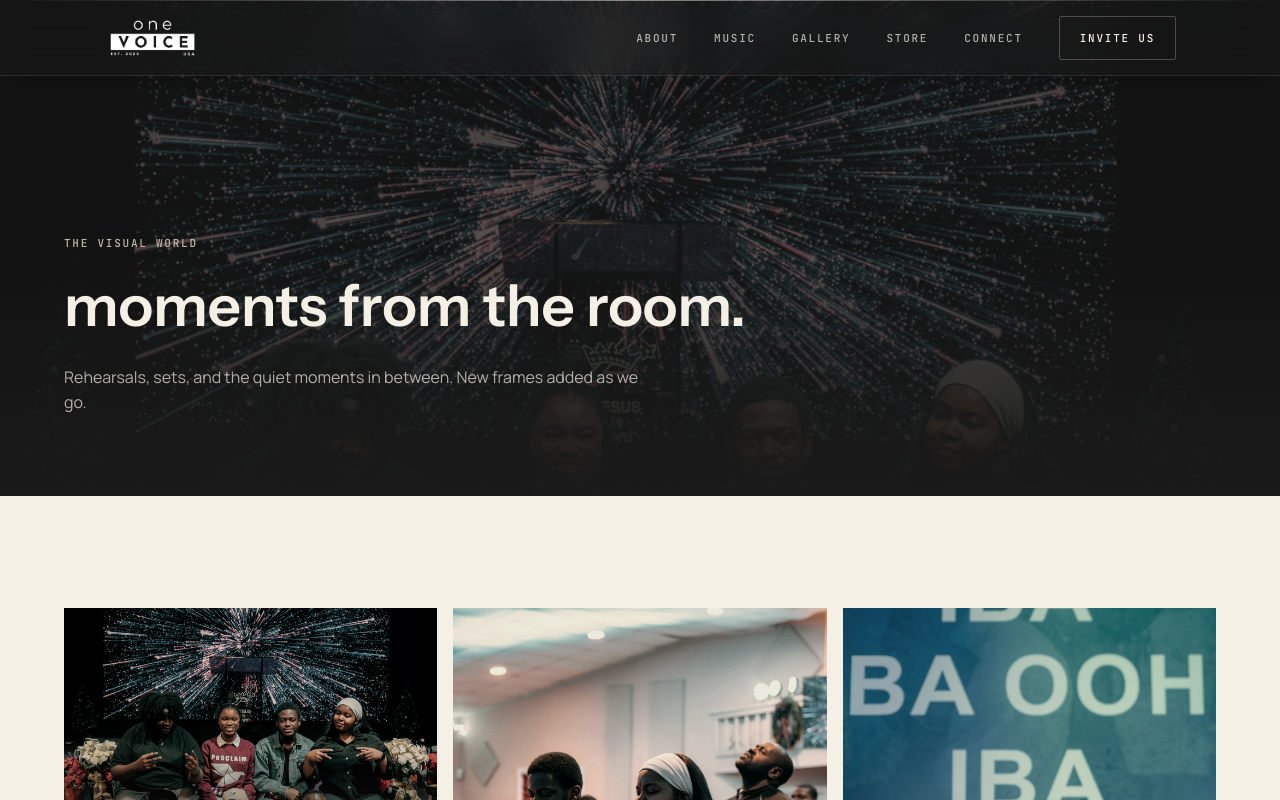
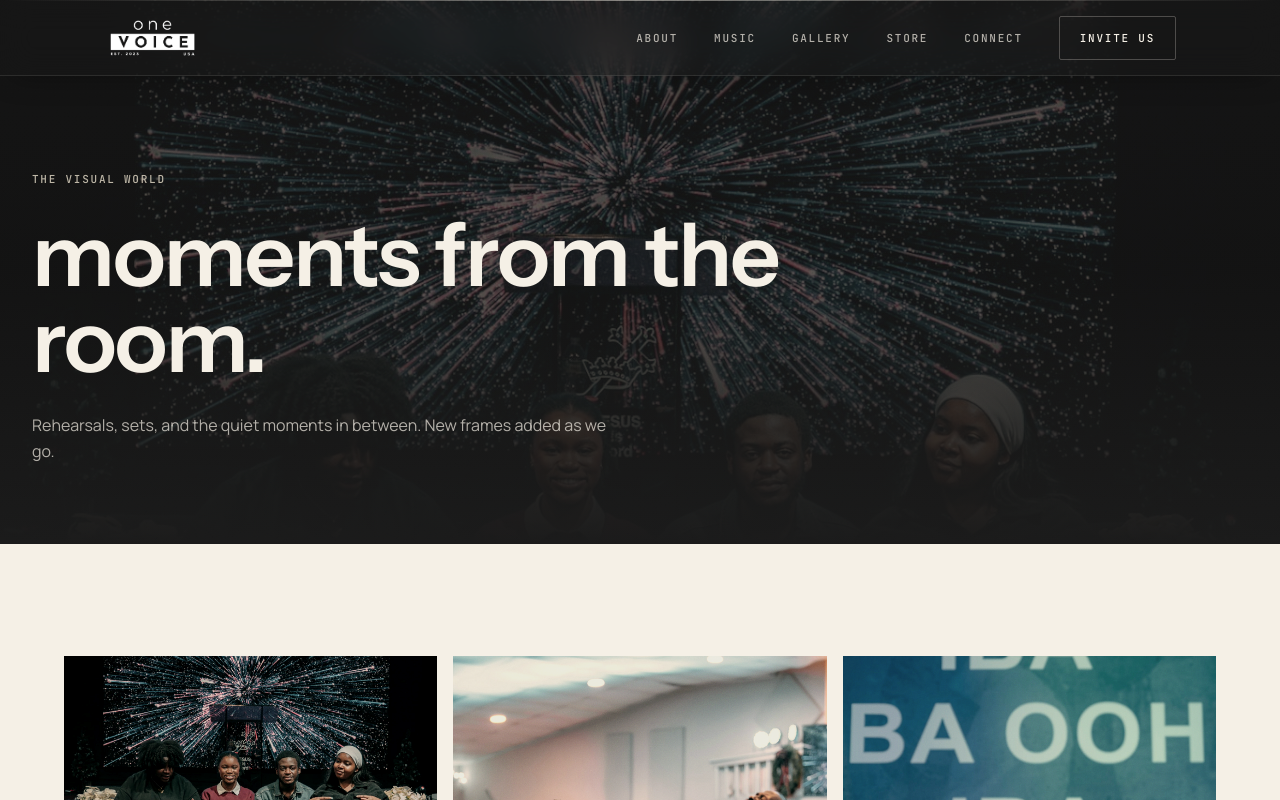
Before and after one commit to eayanwale/onevoice-website, a Next.js app: page /gallery in a window 1280 px wide. Shown: the top 800 px of the page. Built offline with nearby package versions, Linux system fonts and the light colour scheme.

Commit message:
feat: add pagehero, field, and email signup primitives

```diff
--- /dev/null
+++ b/components/EmailSignup.tsx
@@ -0,0 +1,44 @@
+"use client";
+
+import { useId, useState, type FormEvent } from "react";
+
+export default function EmailSignup({ label = "subscribe" }: { label?: string }) {
+  const id = useId();
+  const [email, setEmail] = useState("");
+  const [done, setDone] = useState(false);
+
+  const handleSubmit = (e: FormEvent) => {
+    e.preventDefault();
+    if (!email) return;
+    setDone(true);
+    setEmail("");
+  };
+
+  if (done) {
+    return (
+      <p className="label-text text-warm-sage">you&rsquo;re on the list. talk soon.</p>
+    );
+  }
+
+  return (
+    <form onSubmit={handleSubmit} noValidate>
+      <div className="flex border border-ink/25">
+        <label className="sr-only" htmlFor={id}>
+          email address
+        </label>
+        <input
+          id={id}
+          type="email"
+          value={email}
+          onChange={(e) => setEmail(e.target.value)}
+          placeholder="email address"
+          autoComplete="email"
+          className="min-h-11 min-w-0 flex-1 bg-transparent px-4 py-3.5 text-sm outline-none placeholder:text-ink/45"
+        />
+        <button type="submit" className="btn-solid rounded-none px-5">
+          {label} &rarr;
+        </button>
+      </div>
+    </form>
+  );
+}
--- /dev/null
+++ b/components/Field.tsx
@@ -0,0 +1,25 @@
+import type { ReactNode } from "react";
+
+export default function Field({
+  label,
+  htmlFor,
+  hint,
+  className = "",
+  children,
+}: {
+  label: string;
+  htmlFor: string;
+  hint?: string;
+  className?: string;
+  children: ReactNode;
+}) {
+  return (
+    <div className={`flex flex-col gap-2 ${className}`}>
+      <label htmlFor={htmlFor} className="label-text text-muted">
+        {label}
+      </label>
+      {children}
+      {hint ? <p className="text-xs text-muted">{hint}</p> : null}
+    </div>
+  );
+}
--- a/components/PageHero.tsx
+++ b/components/PageHero.tsx
@@ -21,7 +21,7 @@ export default function PageHero({
   children,
 }: PageHeroProps) {
   return (
-    <section className="relative flex min-h-[62svh] items-end overflow-hidden bg-charcoal pt-32">
+    <section className="relative flex min-h-[68svh] items-end overflow-hidden bg-charcoal pt-32">
       {image ? (
         <div className="absolute inset-0">
           <DuotonePhoto
@@ -33,28 +33,23 @@ export default function PageHero({
           />
           <div className="absolute inset-0 bg-gradient-to-t from-charcoal via-charcoal/70 to-charcoal/75" />
         </div>
-      ) : (
+      ) : null}
       <div className="grain" aria-hidden="true" />
-      )}
-      <div className="relative w-full px-6 pb-16 sm:px-10 sm:pb-20">
-        <div className="mx-auto max-w-6xl">
-          <div data-reveal className="label-text text-warm-sage">
+
+      <div className="relative mx-auto w-full max-w-shell px-5 pb-16 sm:px-8 sm:pb-20">
+        <p data-reveal className="label-text text-warm-sage">
           {overline}
-          </div>
-          <h1
-            data-reveal
-            className="mt-6 max-w-3xl text-[34px] font-semibold leading-[1.05] text-off-white sm:text-[50px] lg:text-[58px]"
-          >
+        </p>
+        <h1 data-reveal className="display-xl mt-6 max-w-4xl text-off-white">
           {title}
         </h1>
         {lead ? (
-            <p data-reveal className="mt-7 max-w-xl text-[16px] leading-[1.6] text-off-white/70">
+          <p data-reveal className="mt-7 max-w-xl leading-relaxed text-off-white/70">
             {lead}
           </p>
         ) : null}
         {children}
       </div>
-      </div>
     </section>
   );
 }
```
Lines whose indentation alone changed are shown as unchanged.
